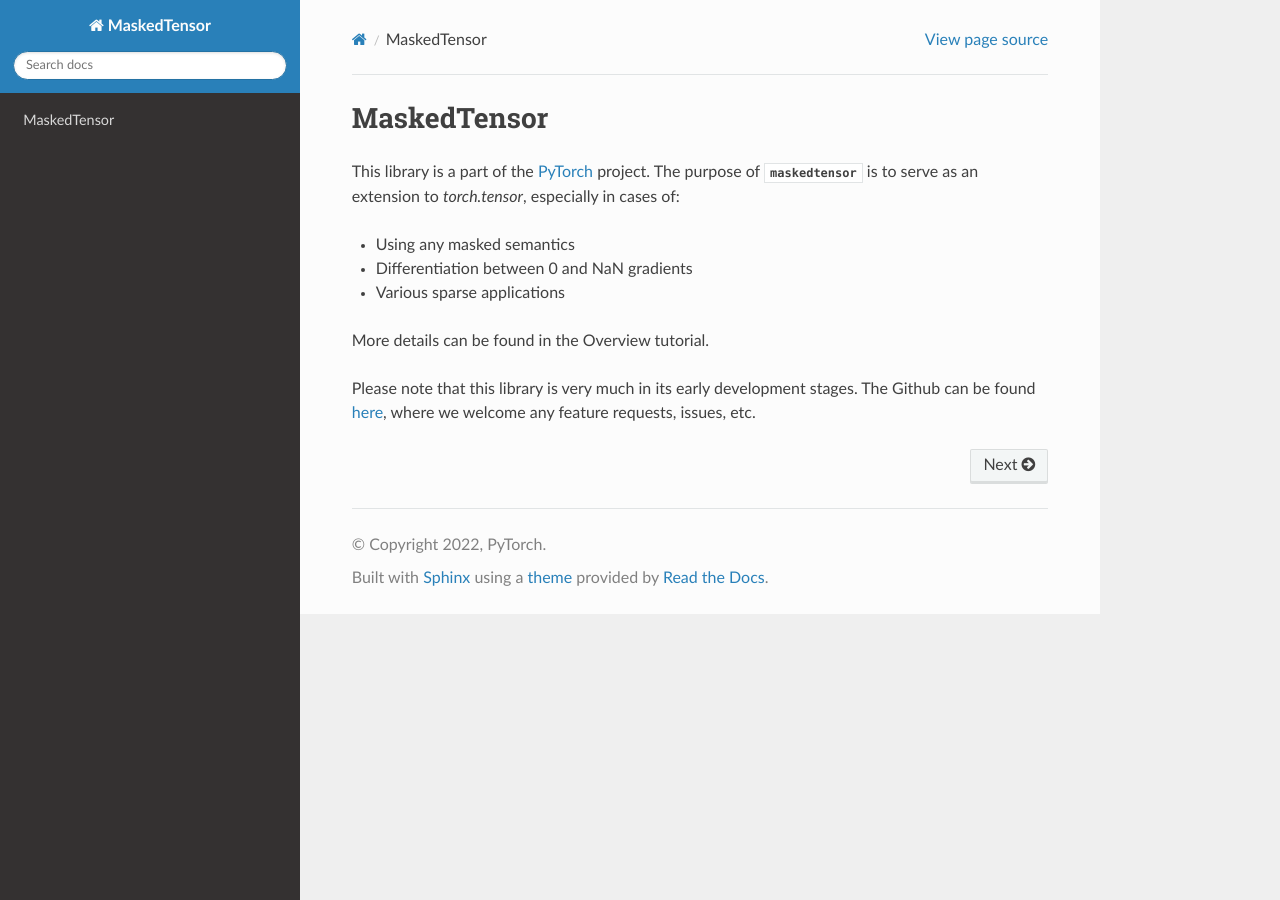
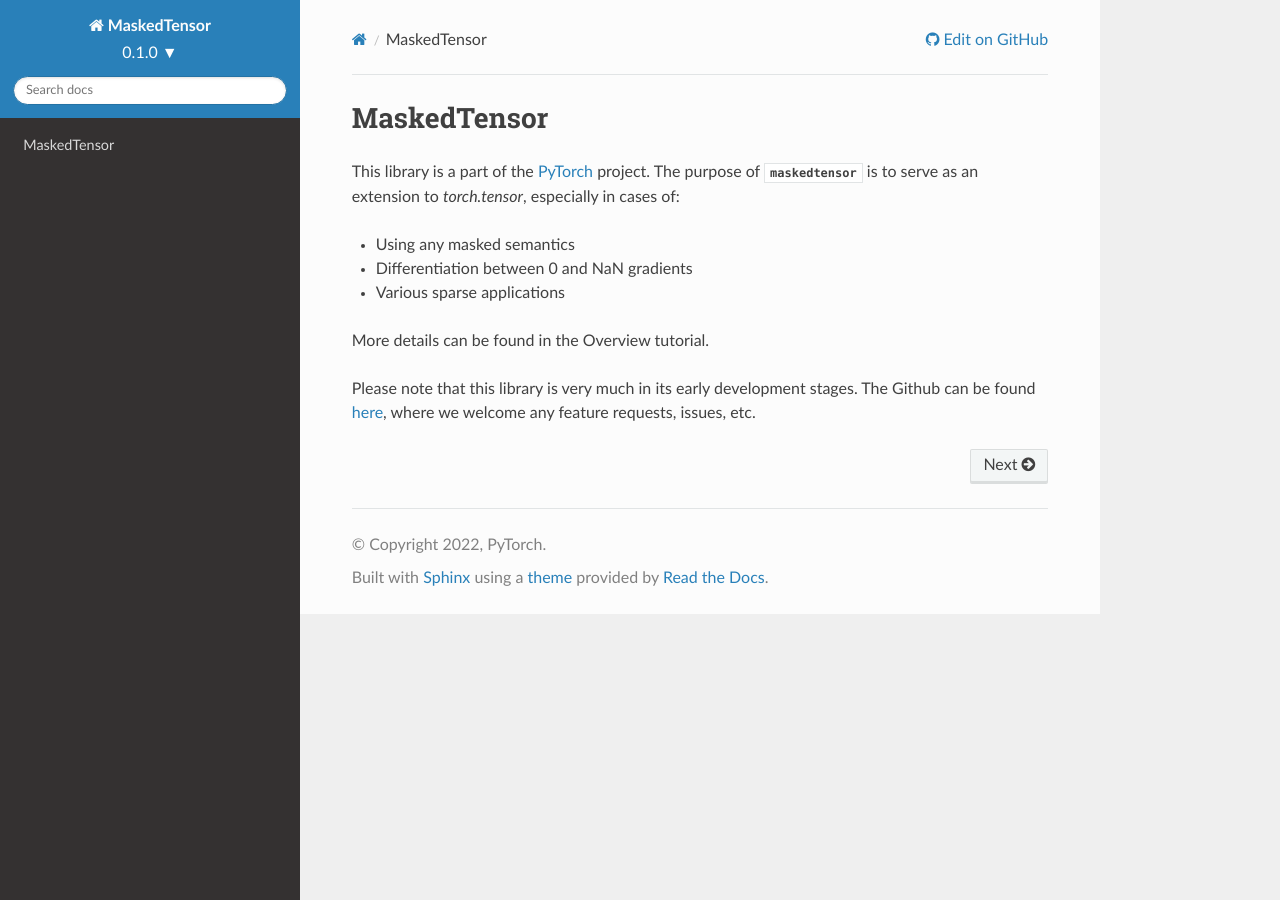
Before and after one commit to pytorch/maskedtensor, a Sphinx documentation site: the page built from docs/source/index.rst, in a window 1280 px wide. Built offline with Sphinx 7.4.7 and the Read the Docs theme 2.0.0, drawn with Linux system fonts in a browser that asks for light colours; pages that are not in the unit, such as notebooks, are missing from menus.

Commit message:
added versioning button

```diff
--- /dev/null
+++ b/docs/source/_templates/layout.html
@@ -0,0 +1,25 @@
+{% extends "!layout.html" %}
+
+{% block sidebartitle %}
+  {%- if logo and theme_logo_only %}
+  <a href="{{ pathto(master_doc) }}">
+  {%- else %}
+  <a href="{{ pathto(master_doc) }}" class="icon icon-home"> {{ project }}
+  {%- endif %}
+
+  {%- if logo %}
+  {#- Not strictly valid HTML, but it's the only way to display/scale
+      it properly, without weird scripting or heaps of work
+  #}
+  {%- if sphinx_version_info < (4, 0) -%}
+  <img src="{{ pathto('_static/' + logo, 1) }}" class="logo" alt="{{ _('Logo') }}"/>
+  {%- else %}
+  <img src="{{ logo_url }}" class="logo" alt="{{ _('Logo') }}"/>
+  {%- endif %}
+  {%- endif %}
+  </a>
+    <div class="version">
+      <a href='https://pytorch.org/maskedtensor/versions.html' style="color:#FFFFFF">{{ version }} &#x25BC</a>
+    </div>
+    {% include "searchbox.html" %}
+{% endblock %}
--- a/docs/source/conf.py
+++ b/docs/source/conf.py
@@ -20,6 +20,9 @@
 project = 'MaskedTensor'
 copyright = '2022, PyTorch'
 author = 'PyTorch'
+
+version = "0.1.0"
+release = "main"
 
 
 # -- General configuration ---------------------------------------------------
@@ -45,6 +48,8 @@
 
 # Add any paths that contain templates here, relative to this directory.
 templates_path = ['_templates']
+
+source_suffix = ['.rst', '.ipynb', '.md']
 
 # The language for content autogenerated by Sphinx. Refer to documentation
 # for a list of supported languages.
@@ -88,3 +93,10 @@
 # relative to this directory. They are copied after the builtin static files,
 # so a file named "default.css" will overwrite the builtin "default.css".
 html_static_path = ['_static']
+
+html_context = {
+    'display_github': True,
+    'github_user': 'pytorch',
+    'github_repo': 'maskedtensor',
+    'github_version': 'main/docs/source/',
+}
```
